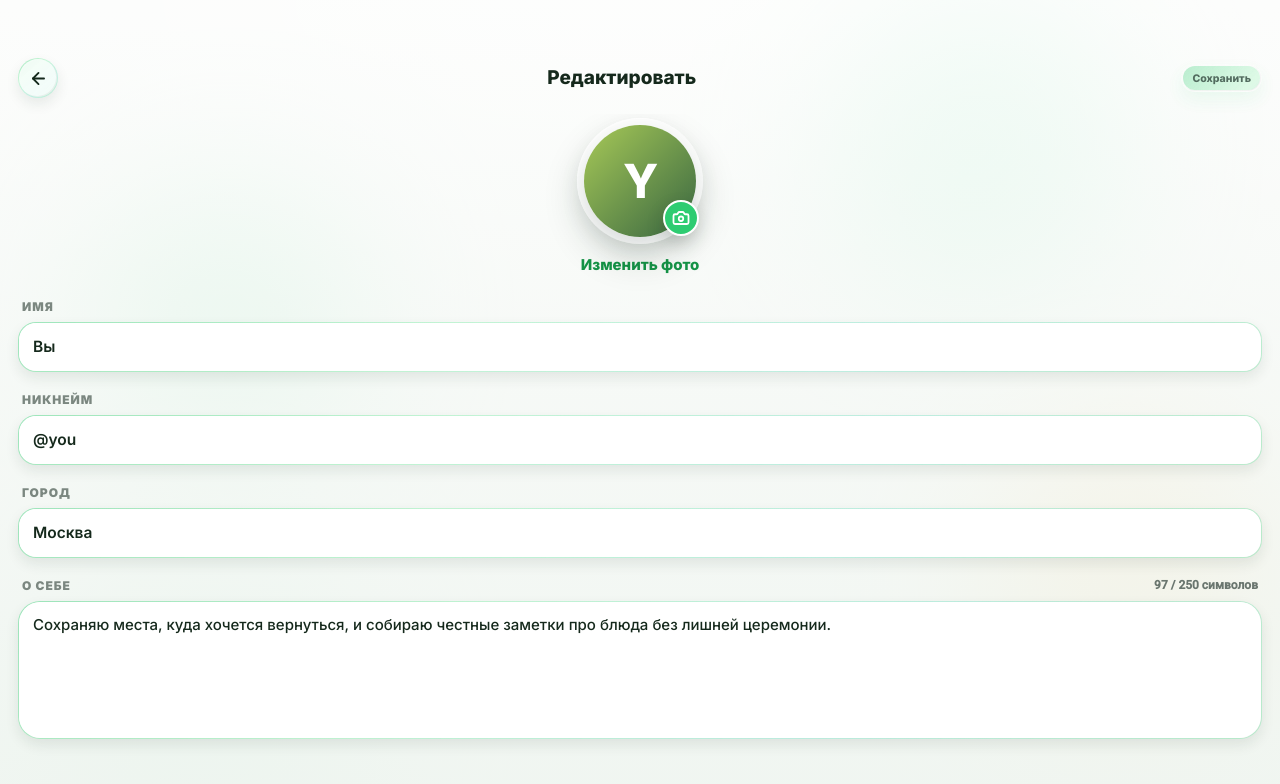
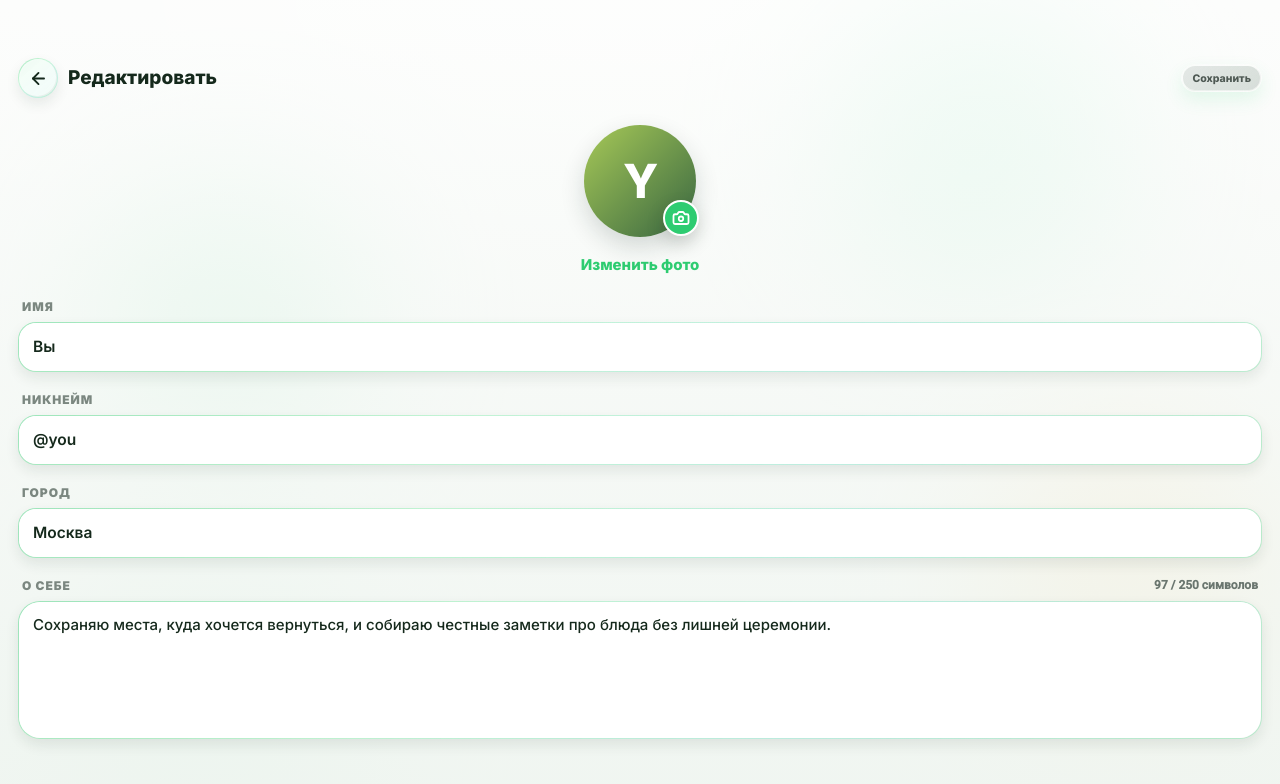
Before and after one commit to goldslugger762/foody-front, a Next.js app: page /me/edit in a window 1280 px wide. Shown: the top 784 px of the page. Built offline with nearby package versions, Linux system fonts and the light colour scheme.

Commit message:
готово редактирование профиля

```diff
--- a/components/profile/edit-profile-screen.tsx
+++ b/components/profile/edit-profile-screen.tsx
@@ -242,14 +242,15 @@ function EditProfileHeader({
   const shouldReduceMotion = useReducedMotion();
 
   return (
-    <header className="grid grid-cols-[2.75rem_1fr_auto] items-center gap-2 px-[18px] pt-2 pb-4">
+    <header className="flex items-center justify-between gap-3 px-[18px] pt-2 pb-4">
+      <div className="flex min-w-0 items-center gap-2.5">
         <motion.button
           type="button"
           aria-label="Назад"
           title="Назад"
           onClick={onBack}
           className={cn(
-          "grid size-10 cursor-pointer place-items-center rounded-full border border-transparent text-[#15291C] outline-none",
+            "grid size-10 shrink-0 cursor-pointer place-items-center rounded-full border border-transparent text-[#15291C] outline-none",
             "backdrop-blur-[18px] backdrop-saturate-[180%] focus-visible:ring-2 focus-visible:ring-[#15291C]/18"
           )}
           style={getReviewChromeStyle(brand, "rgba(255,255,255,0.80)")}
@@ -258,23 +259,25 @@ function EditProfileHeader({
           <ArrowLeft className="size-[19px]" strokeWidth={2.35} />
         </motion.button>
 
-      <h1 className="min-w-0 text-center text-[19px] leading-tight font-extrabold tracking-[0px] text-[#15291C]">
+        <h1 className="min-w-0 text-[19px] leading-tight font-extrabold tracking-[0px] text-[#15291C]">
           Редактировать
         </h1>
+      </div>
 
       <SubscribeStyleButton
         active={false}
         ariaBusy={isSaving}
         ariaLabel="Сохранить профиль"
         brand={brand}
-        disabled={!canSave || isSaving}
+        disabled={isSaving}
+        muted={!canSave}
         shouldReduceMotion={shouldReduceMotion}
         title="Сохранить"
         className={cn(
           FULLSCREEN_SUBSCRIBE_BUTTON.regular,
           FULLSCREEN_SUBSCRIBE_BUTTON.smallRegular
         )}
-        onClick={onSave}
+        onClick={canSave ? onSave : undefined}
       >
         <span className="flex h-full items-center justify-center gap-1.5">
           {isSaving ? <Spinner className="size-3.5" /> : null}
@@ -584,12 +587,11 @@ export function EditProfileScreen({ brand, palette }: EditProfileScreenProps) {
                     PRESS_CLASSES
                   )}
                 >
-                  <span className="absolute inset-0 rounded-full bg-white/58 shadow-[0_16px_36px_rgba(20,40,28,0.14),inset_1px_1px_0_rgba(255,255,255,0.76)] backdrop-blur-[18px]" />
                   <UserAvatar
                     name={normalizeUsername(form.username || "you")}
                     size={112}
                     src={avatarSrc}
-                    className="relative z-[1] shadow-[0_10px_24px_rgba(20,40,28,0.16),inset_0_0_0_2px_rgba(255,255,255,0.82)]"
+                    className="relative z-[1] !shadow-[0_10px_24px_rgba(20,40,28,0.16)]"
                   />
                   <span
                     className="absolute right-1 bottom-2 z-[2] grid size-9 place-items-center rounded-full border-2 border-white text-white shadow-[0_8px_18px_rgba(20,40,28,0.18)]"
@@ -602,9 +604,10 @@ export function EditProfileScreen({ brand, palette }: EditProfileScreenProps) {
                   type="button"
                   onClick={() => fileInputRef.current?.click()}
                   className={cn(
-                    "mt-3 cursor-pointer text-[15px] leading-tight font-extrabold text-[#159447] outline-none focus-visible:ring-2 focus-visible:ring-[#15291C]/18",
+                    "mt-3 cursor-pointer text-[15px] leading-tight font-extrabold outline-none focus-visible:ring-2 focus-visible:ring-[#15291C]/18",
                     PRESS_CLASSES
                   )}
+                  style={{ color: brand }}
                 >
                   Изменить фото
                 </button>
```
Lines whose indentation alone changed are shown as unchanged.
